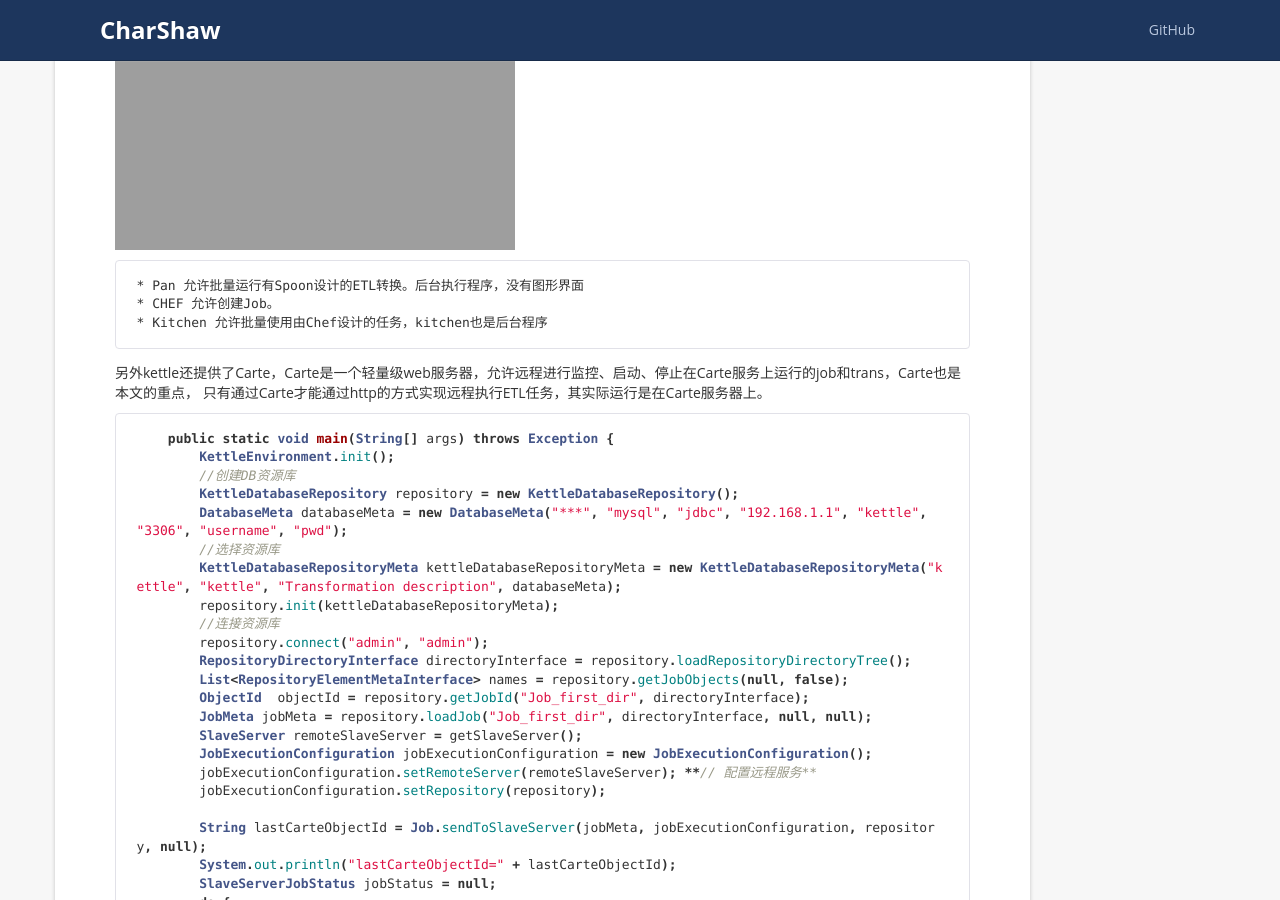
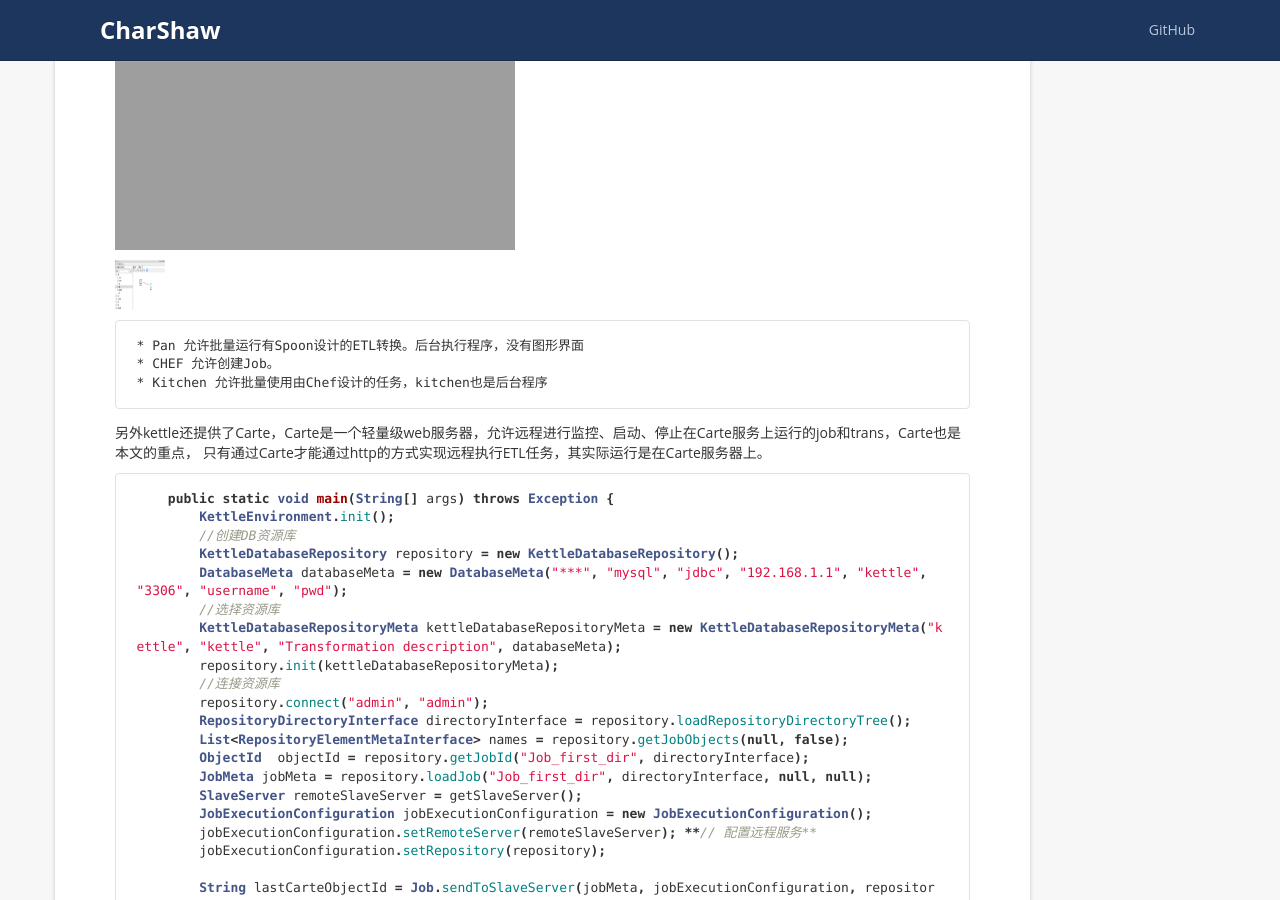
Before and after one commit to charshaw/blog, a Jekyll site: the page built from _posts/2019-03-23-java远程执行kettle.md, in a window 1280 px wide and 900 px high, scrolled down 335 px. Built offline with Jekyll 4.4.1, drawn with Linux system fonts in a browser that asks for light colours.

Commit message:
调整图片大小

```diff
--- a/_posts/2019-03-23-java远程执行kettle.md
+++ b/_posts/2019-03-23-java远程执行kettle.md
@@ -12,6 +12,8 @@ tag: ETL
     * Spoon 允许通过图形界面来设计ETL转换过程
 
 ![spoon]({{ '/styles/images/kettle_spoon.jpg' | prepend: site.baseurl  }} =200x)
+
+<img style="width:50px;height:50px" src="{{ '/styles/images/kettle_spoon.jpg' | prepend: site.baseurl  }}"  alt="spoon" align=center />
 
     * Pan 允许批量运行有Spoon设计的ETL转换。后台执行程序，没有图形界面
     * CHEF 允许创建Job。
```
